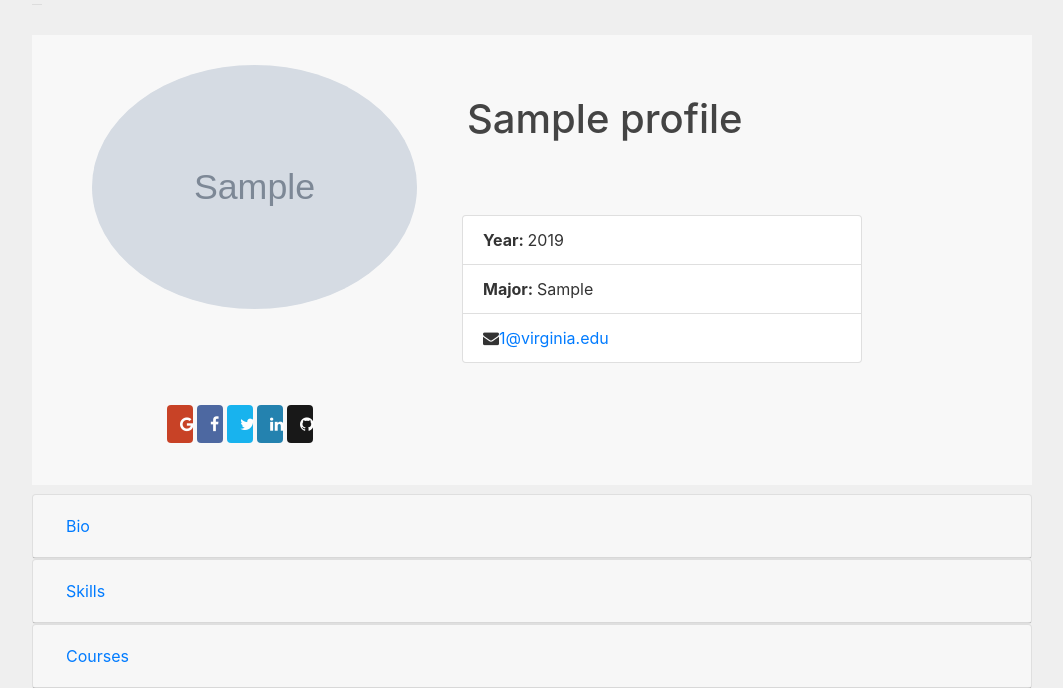
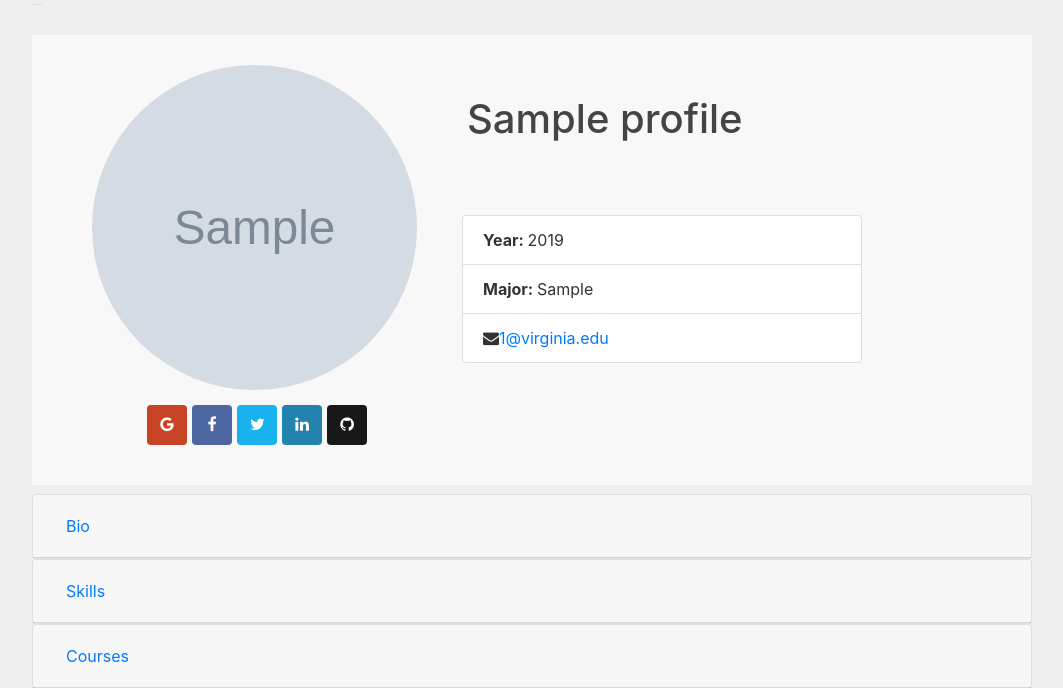
Before and after one commit to UVA-CS3240-S19/project-101-byteme, a Django app: page /app/published_profile/1 in a window 1280 px wide. Shown: the part 56-744 px from the top of the page, without its empty margins (161-1224 px from the left). Run offline with Django 3.2, Linux system fonts and the light colour scheme; a user stored in the database is signed in; tables that the repository leaves empty hold one stand-in row (values such as "Sample post"); grey boxes marked "Sample" are stand-in pictures; some libraries are stand-ins or nearby versions.

Commit message:
Centered buttons and set image size

```diff
--- a/app/templates/app/published_profile.html
+++ b/app/templates/app/published_profile.html
@@ -22,31 +22,31 @@ User Profile
                <div class="main-info" style="width: 1000px; height: 450px; margin: 30px 50px; padding: 30px 20px; position: absolute; background-color: #F8F8F8;">
                   <div class="col-xs-12 col-sm-4" style="position: absolute;">
                      <figure>
-                        <img class="img-circle img-responsive" alt="" src="{{ profile.image.url }}" style="border-radius: 50%; position: absolute; left: 40px; width: 325px">
+                        <img class="img-circle img-responsive" alt="" src="{{ profile.image.url }}" style="border-radius: 50%; position: absolute; left: 40px; height: 325px; width: 325px">
                      </figure>
                      <div class="col-xs-12 col-sm-4" style="position: absolute; left: 400px; top: 30px; display:inline;">
                         <h1 style=" width: 500px;">{{ profile.name }}</h1>
                      </div>
                      <div class="row">
-                        <div class="col-xs-12 social-btns" style="display: inline-block; padding-left: 100px;">
-                           <div class="col-xs-3 col-md-1 col-lg-1 social-btn-holder" style="position: absolute; top: 340px">
-                              <a href="#" class="btn btn-social btn-block btn-google">
+                        <div class="col-xs-12 social-btns" style="display: inline-block; padding-left: 80px;">
+                           <div class="col-xs-3 col-md-1 col-lg-1 social-btn-holder" style="position: absolute; top: 340px;">
+                              <a href="#" class="btn btn-social btn-block btn-google" style="width: 40px; height: 40px">
                               <i class="fa fa-google"></i> </a>
                            </div>
-                           <div class="col-xs-3 col-md-1 col-lg-1 social-btn-holder" style="position: absolute; top: 340px; left: 130px">
-                              <a href="#" class="btn btn-social btn-block btn-facebook">
+                           <div class="col-xs-3 col-md-1 col-lg-1 social-btn-holder" style="position: absolute; top: 340px; margin-left:45px;">
+                              <a href="#" class="btn btn-social btn-block btn-facebook" style="width: 40px; height: 40px">
                               <i class="fa fa-facebook"></i> </a>
                            </div>
-                           <div class="col-xs-3 col-md-1 col-lg-1 social-btn-holder" style="position: absolute; top: 340px; left: 160px;">
-                              <a href="#" class="btn btn-social btn-block btn-twitter">
+                           <div class="col-xs-3 col-md-1 col-lg-1 social-btn-holder" style="position: absolute; top: 340px;margin-left:90px;">
+                              <a href="#" class="btn btn-social btn-block btn-twitter"style="width: 40px; height: 40px">
                               <i class="fa fa-twitter"></i> </a>
                            </div>
-                           <div class="col-xs-3 col-md-1 col-lg-1 social-btn-holder" style="position: absolute; left: 190px; top: 340px;">
-                              <a href="#" class="btn btn-social btn-block btn-linkedin">
+                           <div class="col-xs-3 col-md-1 col-lg-1 social-btn-holder" style="position: absolute; top: 340px;margin-left:135px; ">
+                              <a href="#" class="btn btn-social btn-block btn-linkedin"style="width: 40px; height: 40px">
                               <i class="fa fa-linkedin"></i> </a>
                            </div>
-                           <div class="col-xs-3 col-md-1 col-lg-1 social-btn-holder" style="position: absolute; left: 220px; top:340px;">
-                              <a href="#" class="btn btn-social btn-block btn-github">
+                           <div class="col-xs-3 col-md-1 col-lg-1 social-btn-holder" style="position: absolute; top:340px; margin-left:180px;">
+                              <a href="#" class="btn btn-social btn-block btn-github"style="width: 40px; height: 40px">
                               <i class="fa fa-github"></i> </a>
                            </div>
                         </div>
```
